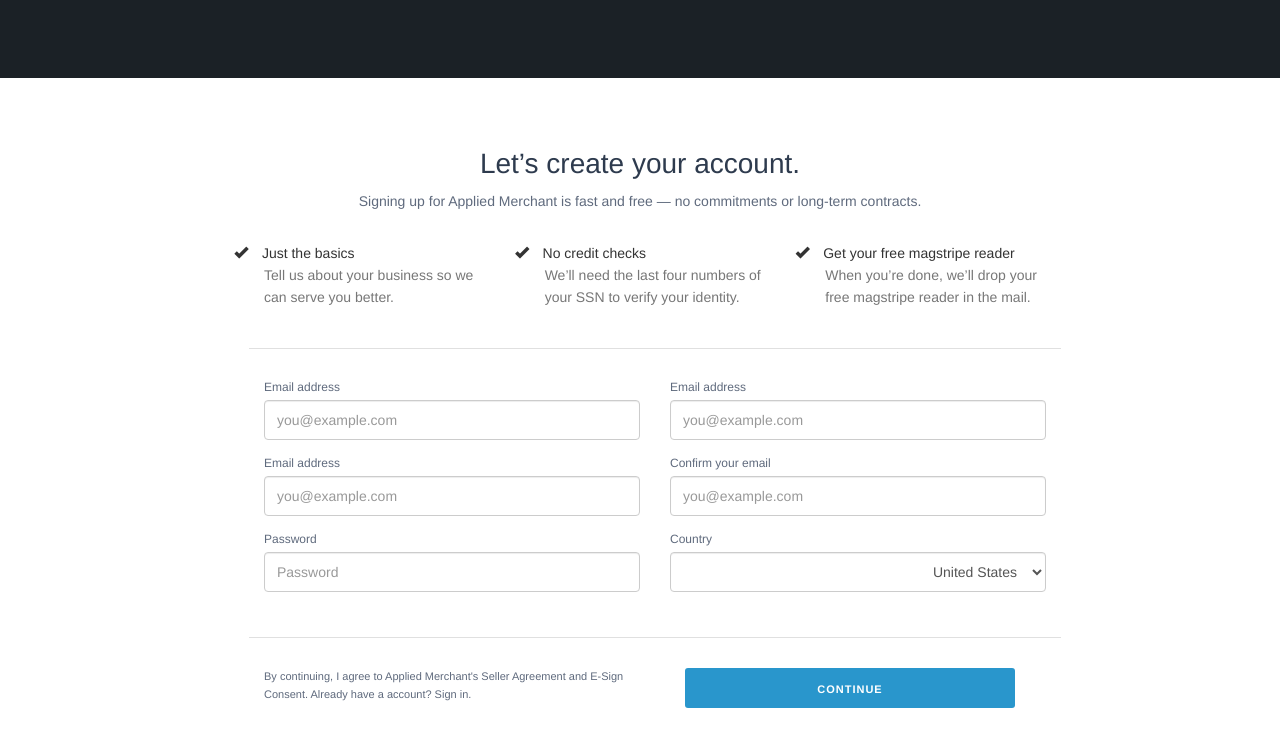
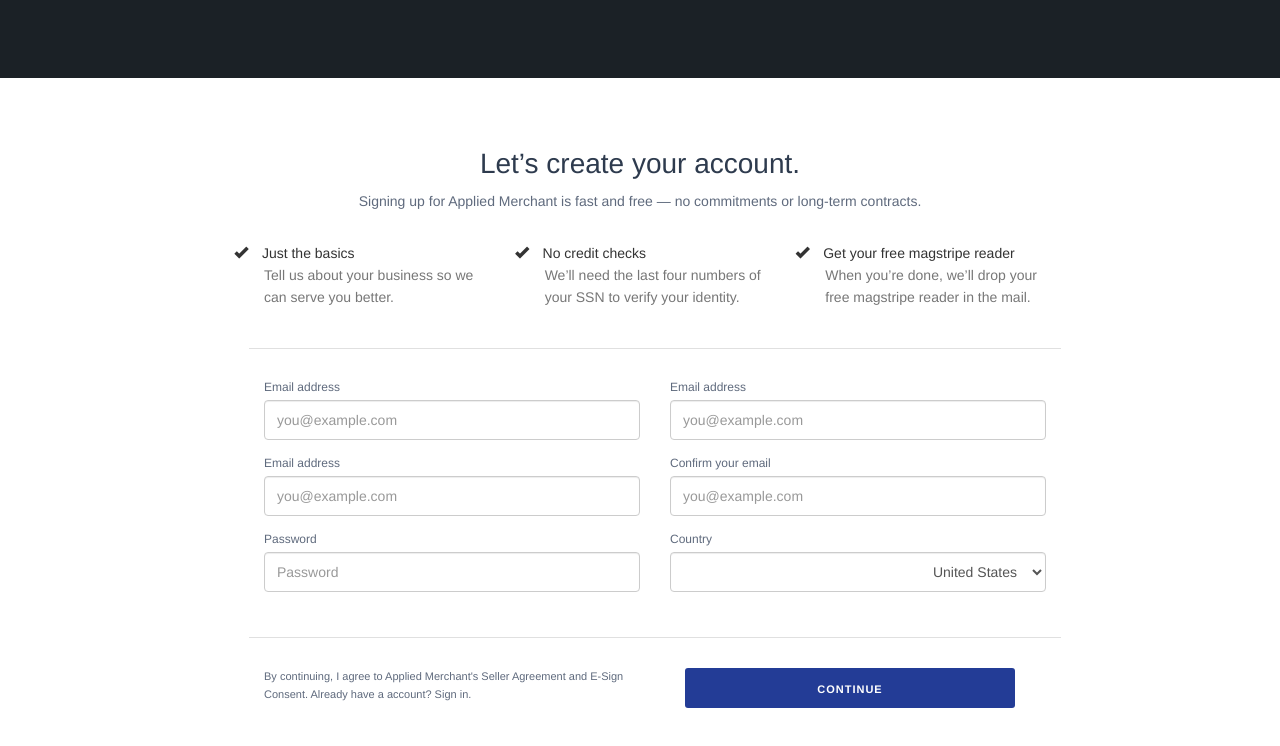
Before and after one commit to appliedmerchantsystems/appliedmerchantsystems.github.io, a plain HTML site: page index.html in a window 1280 px wide. Drawn offline with nearby package versions, Linux system fonts and the light colour scheme.

Commit message:
change color of button

```diff
--- a/css/master.css
+++ b/css/master.css
@@ -23,7 +23,7 @@
   border: none;
   border-bottom-color: rgb(255, 255, 255);
   border-radius: 3px;
-  background-color: rgb(41, 150, 204);
+  background-color: #233c96;;
   text-rendering: optimizeLegibility;
   -webkit-font-smoothing: antialiased;
 }
@@ -69,6 +69,7 @@
   height: auto;
   letter-spacing: 1px;
   word-spacing: 0;
+
 }
 
 .container_padding {
```
